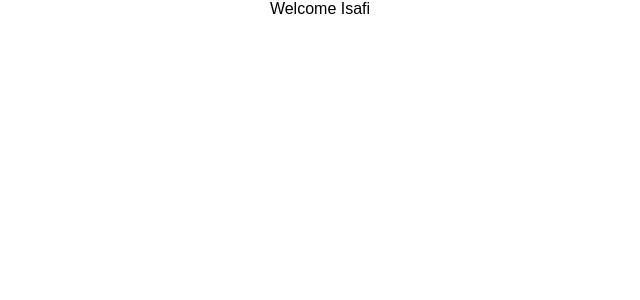
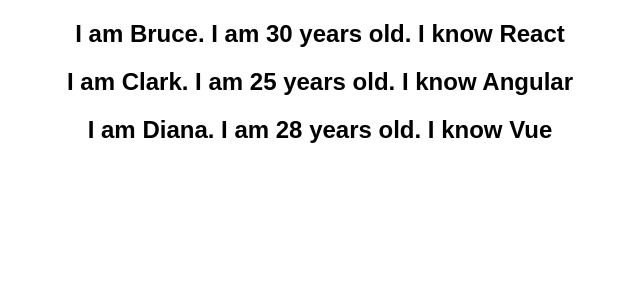
Before and after one commit to rahberisafi/reactpro1, a React (Create React App) app in the folder my-app/: page / in a window 1280 px wide. Shown: the top 300 px of the page, without its empty margins (320-960 px from the left). Built offline with nearby package versions, Linux system fonts and the light colour scheme.

Commit message:
add list rendering

```diff
--- a/my-app/src/App.js
+++ b/my-app/src/App.js
@@ -11,12 +11,14 @@
 import EventBind from './components/EventBind'
 import ParentComponent from './components/ParentComponent'
 import UserGreeting from './components/UserGreeting'
+import NameList from './components/NameList'
 
 class App extends Component {
   render() {
     return (
       <div className="App">
-      <UserGreeting />
+    <NameList />
+    {/* <UserGreeting />*/}
     {/* <ParentComponent />*/}
     {/* <EventBind />*/}
     {/*  <FunctionClick />
--- /dev/null
+++ b/my-app/src/components/NameList.js
@@ -0,0 +1,28 @@
+import React from 'react'
+import Person from './Person'
+function NameList() {
+  const persons = [
+    {
+      id: 1,
+      name: 'Bruce',
+      age: 30,
+      skill: 'React'
+    },
+    {
+      id: 2,
+      name: 'Clark',
+      age: 25,
+      skill: 'Angular'
+    },
+    {
+      id: 3,
+      name: 'Diana',
+      age: 28,
+      skill: 'Vue'
+    }
+  ]
+  const personList = persons.map(person => <Person person={person} />)
+  return  <div>{personList}</div>
+}
+
+export default NameList
--- /dev/null
+++ b/my-app/src/components/Person.js
@@ -0,0 +1,13 @@
+import React from 'react'
+
+function Person({person}) {
+  return (
+    <div>
+    <h2>
+    I am {person.name}. I am {person.age} years old. I know {person.skill}
+    </h2>
+    </div>
+  )
+}
+
+export default Person
```
